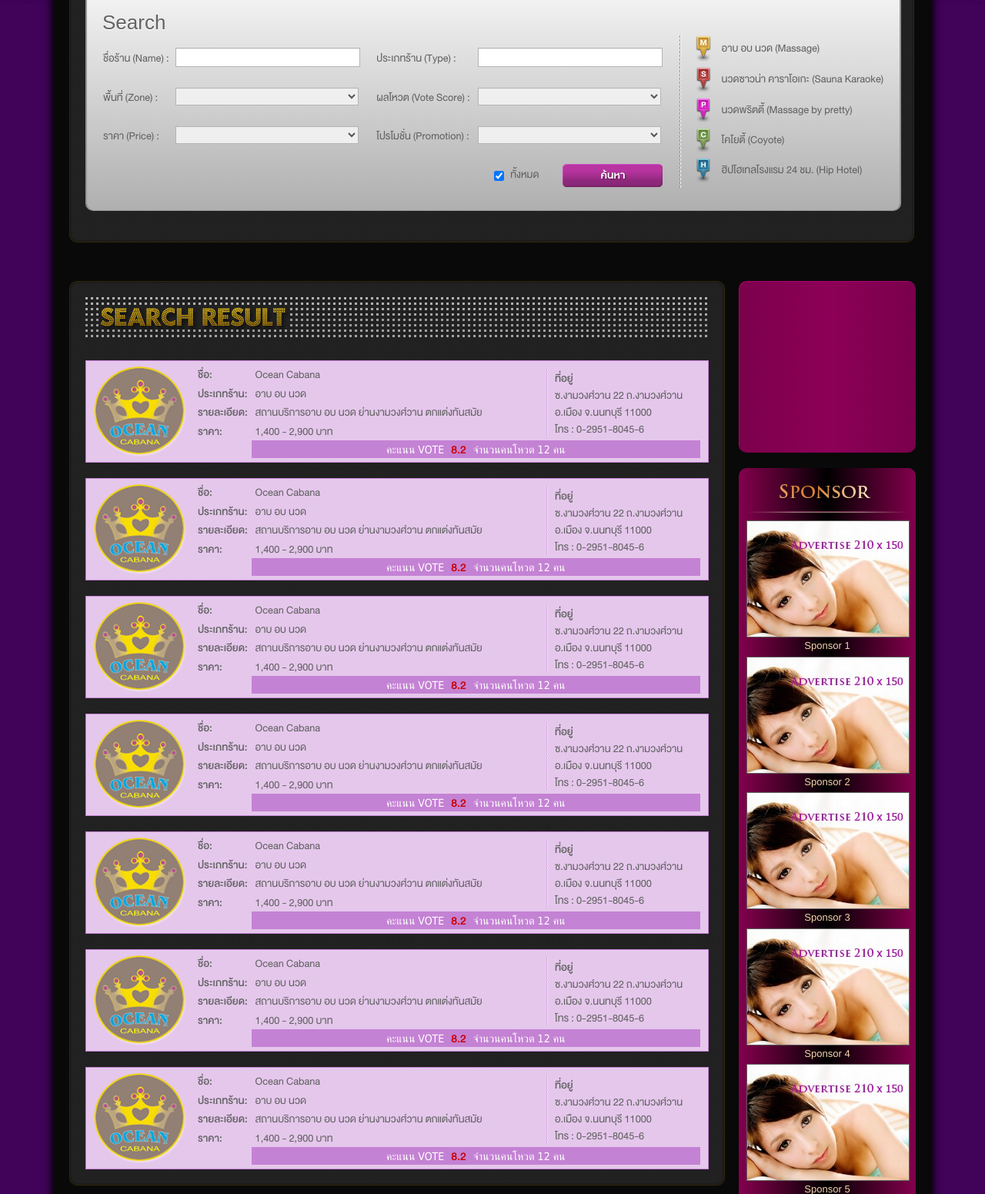
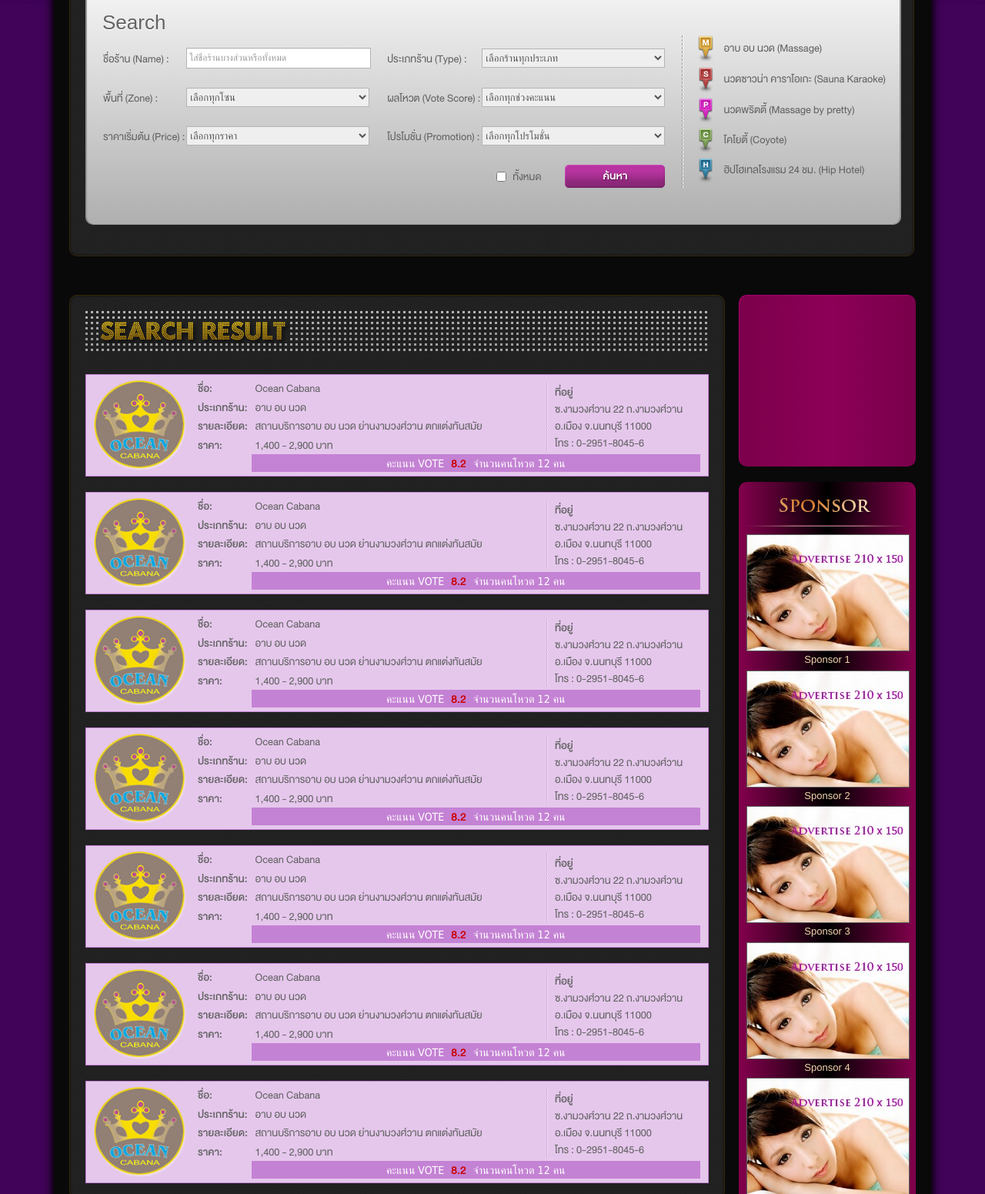
Before and after one commit to mp3wizard/ilm, a PHP site: the page made by mic.php in a window 1280 px wide. Shown: the part 979-2530 px from the top of the page at 77% size. Run offline with PHP 8.4, Linux system fonts and the light colour scheme; lists and menus that the app fills with data are empty; some libraries are stand-ins or nearby versions.

Commit message:
Update Dropdown list MIC Page

```diff
--- a/css/non.css
+++ b/css/non.css
@@ -70,6 +70,16 @@
 ul.h li {
   display: block;
   float: left;
+}
+a:focus,
+input:focus,
+label:focus {
+  outline: none;
+}
+a::-moz-focus-inner,
+input::-moz-focus-inner,
+label::-moz-focus-inner {
+  border: 0;
 }
 /* ==|== primary styles =====================================================
    Author: Sapapwish Siripon (@mp3wizard)
@@ -549,14 +559,22 @@
   display: inline-block;
   width: 65px;
   text-align: left;
+  position: relative;
+  top: 2px;
+  cursor: pointer;
 }
 #container.mic article.full .map_point input[type=text],
 #container.mic article.full .map_point select {
   width: 238px;
-  height: 23px;
+  height: 25px;
   padding: 0px;
   border-radius: 0;
   border: solid 1px #b4b4b4;
+}
+#container.mic article.full .map_point input[type=text] {
+  padding: 0 3px;
+  width: 232px;
+  font-size: 12px;
 }
 #container.mic article.full .map_point .bullet {
   margin: 0 0 0 20px;
--- a/css/non.less
+++ b/css/non.less
@@ -56,6 +56,8 @@
 
 ul.h { margin: 0; padding: 0; list-style: none; overflow: hidden; }
 ul.h li { display: block; float: left; }
+a:focus, input:focus, label:focus {outline:none;}
+a::-moz-focus-inner, input::-moz-focus-inner, label::-moz-focus-inner {border:0;}
 
 /* ==|== primary styles =====================================================
    Author: Sapapwish Siripon (@mp3wizard)
@@ -197,9 +199,10 @@
 			.submit { text-align: right;
 				input[type=checkbox] { margin-right: 5px; }
 				input[type=submit] { .size(130px, 30px); background: url('../img/btn-search.png') no-repeat; border: none; text-indent: -1000em; }
-				label { display: inline-block; width: 65px; text-align: left; }
+				label { display: inline-block; width: 65px; text-align: left; position: relative; top: 2px; cursor: pointer; }
 			}
-			input[type=text], select { .size(238px, 23px); padding: 0px; border-radius: 0; border: solid 1px #b4b4b4;  }
+			input[type=text], select { .size(238px, 25px); padding: 0px; border-radius: 0; border: solid 1px #b4b4b4;  }
+			input[type=text] { padding: 0 3px; width: 232px; font-size: 12px;}
 			.bullet { margin: 0 0 0 20px; padding: 0 20px; border-left: dashed 1px #939393; position: relative; top: -8px;
 				img { margin-right: 10px; }
 				li { padding-bottom: 6px; white-space: nowrap;}
--- a/js/main.js
+++ b/js/main.js
@@ -1,3 +1,11 @@
 /* Author:
 
 */
+jQuery(document).ready(function($){
+	/* 	Clear  select option in MIC page (Search area) */
+	$('#search_all').bind('click', function() {
+		if($(this).is(':checked')) {
+			$('#search_form select').val(0);
+		}
+	})
+});
--- a/mic.php
+++ b/mic.php
@@ -24,13 +24,23 @@
 	    	</div>
 	    	<div class="map_point">
 		    	<label for="search_shop">Search</label>
+		    	<form action="" id="search_form">
 		    		<table>
 				    	<tbody>
 				    		<tr>
 				    			<td><label for="search_shop">ชื่อร้าน (Name) :</label></td>
-			    			<td><input type="text" name="search_shop" id="search_shop" /></td>
+				    			<td><input type="text" name="search_shop" id="search_shop" placeholder="ใส่ชื่อร้านบางส่วนหรือทั้งหมด" /></td>
 				    			<td><label for="search_type">ประเภทร้าน (Type) :</label></td>
-			    			<td><input type="text" name="search_type" id="search_type" /></td>
+				    			<td>
+					    			<select name="" id="">
+					    				<option value="">เลือกร้านทุกประเภท</option>
+						    			<option value="">อาบ อบ นวด</option>
+						    			<option value="">นวดซาวน่า คาราโอเกะ</option>
+						    			<option value="">นวดพริ๊ตตี้</option>
+						    			<option value="">โคโยตี้</option>
+						    			<option value="">ฮิปโฮเทลโรงแรม 24 ชม.</option>
+					    			</select>
+				    			</td>
 				    			<td rowspan="4">
 					    			<div class="bullet">
 					    				<ul class="v">
@@ -47,32 +57,63 @@
 				    			<td><label for="search_zone">พื้นที่ (Zone) :</label></td>
 				    			<td>
 					    			<select name="" id="">
+					    				<option value="">เลือกทุกโซน</option>
+					    				<option value="">โซนรัชดา โซนแสงสีกลางคืน</option>
+					    				<option value="">โซนพระราม9 ดินแดง พลาดแล้วจะเสียใจ</option>
+					    				<option value="">โซนเพชรบุรี ถนนศรีอยุธยา มักะสัน ขึ้นชื่อเรื่องอ่าง</option>
+					    				<option value="">โซนกรุงเทพชั้นใน ดุสิต พระนคร พญาไทย ราชเทวี</option>
+					    				<option value="">โซนรามคำแหง(สุขาภิบาล) มีนบุรี สะพานสูง คลองสามวา</option>
+					    				<option value="">โซนปทุมวัน สุขุมวิทช่วงต้น สีลม สาธร พระราม3 บางคอแหลม ประเวศ</option>
+					    				<option value="">โซนลาดพร้าว จตุจักร บางซื่อ บึงกุ่ม คันนายาว</option>
+					    				<option value="">โซนพัฒนาการ คลองเตย วัฒนา พระโขนง สวนหลวง ลาดกระบัง บางนา หนองจอก</option>
+					    				<option value="">โซนฝั่งธน เบื่อฝั่งเมืองเที่ยวฝั่นธน</option>
+					    				<option value="">โซนดอนเมือง สายไหม หลักสี่ บางเขน</option>
+					    				<option value="">โซนปริมณฑล</option>
+					    				<option value="">โซนภูธร ขึ้นเหนือล่องใต้เที่ยวไปด้วยกัน</option>
 					    			</select>
 				    			</td>
 				    			<td><label for="search_score">ผลโหวต (Vote Score) :</label></td>
 				    			<td>
 					    			<select name="" id="">
+					    				<option value="">เลือกทุกช่วงคะแนน</option>
+					    				<option value="">0-3 คะแนน</option>
+					    				<option value="">4-5 คะแนน</option>
+					    				<option value="">6-7 คะแนน</option>
+					    				<option value="">8-10 คะแนน</option>
 					    			</select>
 				    			</td>
 				    		</tr>
 				    		<tr>
-			    			<td><label for="search_price">ราคา (Price) :</label></td>
+				    			<td><label for="search_price">ราคาเริ่มต้น (Price) :</label></td>
 				    			<td>
-				    			<select name="" id=""></select>
+					    			<select name="" id="">
+					    				<option value="">เลือกทุกราคา</option>
+						    			<option value="">1 - 1000</option>
+						    			<option value="">1001 - 1500</option>
+						    			<option value="">1501 - 2000</option>
+						    			<option value="">2001 - 2500</option>
+						    			<option value="">2501 - 4000</option>
+						    			<option value="">4001 ขึ้นไป</option>
+					    			</select>
 				    			</td>
 				    			<td><label for="search_promotion">โปรโมชั่น (Promotion) :</label></td>
 				    			<td>
-				    			<select name="" id=""></select>
+					    			<select name="" id="">
+					    				<option value="">เลือกทุกโปรโมชั่น</option>
+						    			<option value="">มีรายการโปรโมชั่น</option>
+						    			<option value="">กำลังจะมีปาร์ตี้</option>
+					    			</select>
 				    			</td>
 				    		</tr>
 				    		<tr>
 				    			<td colspan="4" class="submit">
-			    				<input type="checkbox" name="search_all" id="search_all" value="search_all" checked> <label for="search_all">ทั้งหมด</label>
+				    				<input type="checkbox" name="search_all" id="search_all" value="search_all"> <label for="search_all">ทั้งหมด</label>
 					    			<input type="submit" value="ค้นหา" />
 				    			</td>
 				    		</tr>
 				    	</tbody>
 		    		</table>
+		    	</form>
 	    	</div>
     	</article>
 	    <article id="search_result">
```
Lines whose indentation alone changed are shown as unchanged.
